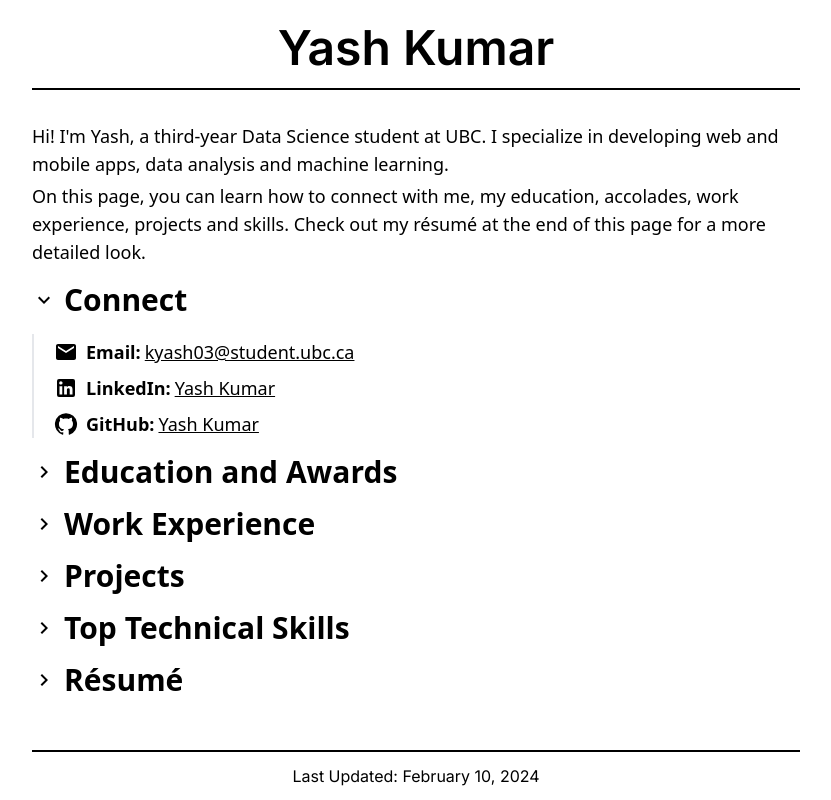
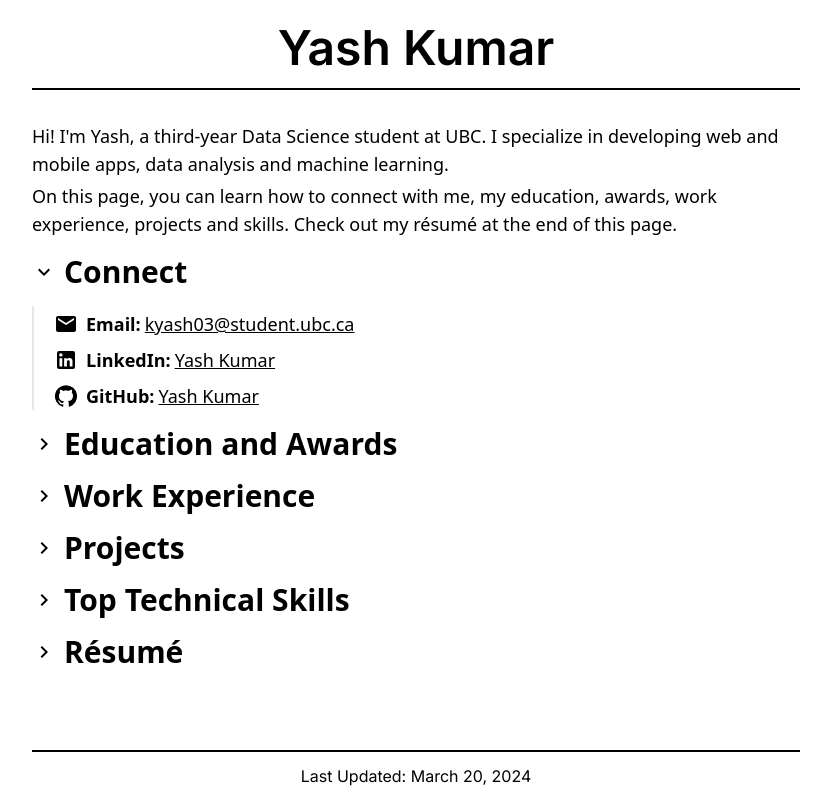
Before and after one commit to KYash03/PersonalWebsite, a Next.js app: page / in a window 1280 px wide. Shown: the whole page, without its empty margins (224-1055 px from the left). Built offline with nearby package versions, Linux system fonts and the light colour scheme.

Commit message:
updated intro and extension count

```diff
--- a/app/components/Footer.tsx
+++ b/app/components/Footer.tsx
@@ -1,5 +1,5 @@
 export default function Connect() {
-  const lastUpdatedDate = "February 10, 2024";
+  const lastUpdatedDate = "March 20, 2024";
   return (
     <div className="text-center py-3 border-t-2 border-black mt-8 w-full max-w-screen-md mx-auto">
       <p>Last Updated: {lastUpdatedDate}</p>
--- a/app/components/Intro.tsx
+++ b/app/components/Intro.tsx
@@ -2,9 +2,15 @@ export default function Intro() {
   return (
     <div>
       <p className="mb-1">
-        Hi! I&apos;m Yash, a third-year Data Science student at UBC. I specialize in developing web and mobile apps, data analysis and machine learning.
+        Hi! I&apos;m Yash, a third-year Data Science student at UBC. I
+        specialize in developing web and mobile apps, data analysis and machine
+        learning.
       </p>
-      <p>On this page, you can learn how to connect with me, my education, accolades, work experience, projects and skills. Check out my résumé at the end of this page for a more detailed look.</p>
+      <p>
+        On this page, you can learn how to connect with me, my education,
+        awards, work experience, projects and skills. Check out my résumé at the
+        end of this page.
+      </p>
     </div>
   );
 }
--- a/app/components/Projects.tsx
+++ b/app/components/Projects.tsx
@@ -6,7 +6,7 @@ export default function Projects() {
       title: "UBC Stats Companion",
       link: "https://chromewebstore.google.com/detail/ubc-stats-companion/hogjbhheidjgkabgjfhjdmaieppefagj#",
       description:
-        "JavaScript-based Chrome extension for UBC students to access course statistics and professor ratings. Currently has 440+ users and a five-star rating.",
+        "JavaScript-based Chrome extension for UBC students to access course statistics and professor ratings. Currently has 450+ users and a five-star rating.",
       technologies: "HTML, CSS, JS, jQuery, Bootstrap",
     },
     {
```
